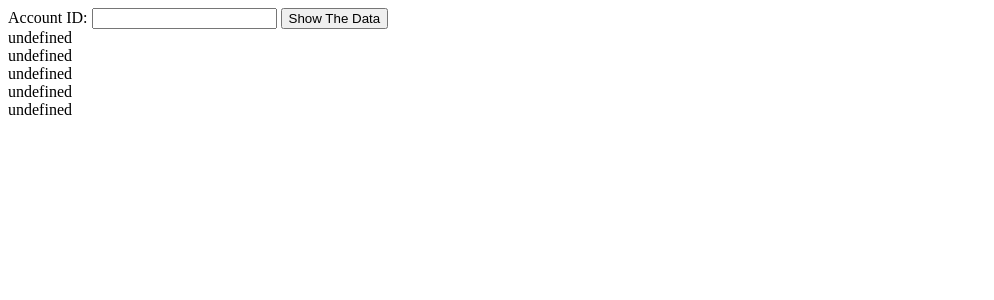
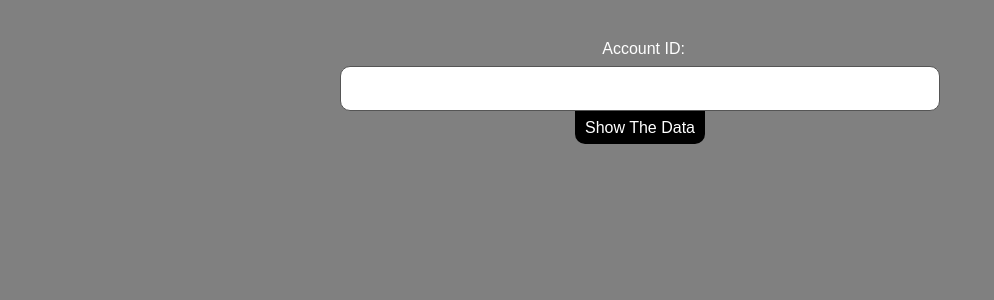
Before and after one commit to fsb3rke/discord-lookup, a SvelteKit app: page / in a window 1280 px wide. Shown: the top 300 px of the page, without its empty margins (0-994 px from the left). Built offline with nearby package versions, Linux system fonts and the light colour scheme.

Commit message:
feat: add front-end.

```diff
--- a/src/app.html
+++ b/src/app.html
@@ -6,7 +6,7 @@
 		<meta name="viewport" content="width=device-width, initial-scale=1" />
 		%sveltekit.head%
 	</head>
-	<body data-sveltekit-preload-data="hover">
+	<body data-sveltekit-preload-data="hover" style="background-color: gray">
 		<div style="display: contents">%sveltekit.body%</div>
 	</body>
 </html>
--- a/src/routes/+page.svelte
+++ b/src/routes/+page.svelte
@@ -5,3 +5,9 @@
 <div class="container">
     <Lookup />
 </div>
+
+<style>
+  * {
+    font-family: sans-serif;
+  }
+</style>
--- a/src/routes/lookup.svelte
+++ b/src/routes/lookup.svelte
@@ -1,6 +1,6 @@
 <script lang="ts">
 
-    let username: string;
+    let username: string = "invalid_body";
     let globalName: string;
     let avatarURL: string;
     let bannerURL: string;
@@ -39,20 +39,115 @@
 
 </script>
 
-<div>
-    <span>Account ID: </span>
-    <input type="text" id="inp_id">
+<div class="_input">
+    <span style="margin-left: .45rem; color: white;">Account ID: </span>
+    <div>
+        <input type="text" id="inp_id">
+    </div>
+    <a class="discord-lookup_btn" id="btn_showData" href="#crd-ctr" on:click={() => showData()}>
+        Show The Data
+    </a>
+</div>
+{#if username != "invalid_body"}
+<div class="card-container" id="crd-ctr">
 
-    <button id="btn_showData" on:click={() => showData()}>
-        Show The Data
-    </button>
-    <br>
-    <span>{username}</span><br>
-    <span>{globalName}</span><br>
-    <span style="background: {hexAccentColor}">{hexAccentColor}</span><br>
-    <span>{createdAt}</span><br>
-    <span>{isBot}</span><br>
-    <img src="{avatarURL}" alt="">
-    <img src="{bannerURL}" alt="">
+    <div class="card-user-banner">
+        {#if bannerURL != "invalid_body" || hexAccentColor != "invalid_body"}
+        <img src="{bannerURL}" style="border-radius: 10px 10px 0 0;" alt="banner">
+        {/if}
+    </div>
 
+    <div class="card-user-info">
+        <img class="card-user-avatar" src="{avatarURL}" alt="avatar"><br>
+        <div class="card-user-detail">
+            <span class="card-user-global-name">{globalName}</span><br>
+            <span class="card-user-user-name">{username}</span><br><br>
+            {#if hexAccentColor != "invalid_body"}
+            <span style="background: {hexAccentColor};">{hexAccentColor}</span><br>
+            {/if}
+            <span>{isBot}</span><br><br>
+            <span style="margin-left: 3.8rem;">
+                {createdAt.split(' ').map((x, i) => {
+                    let stack_data = [];
+                    if (i < 4) {
+                        stack_data.push(x);
+                    }
+                    return stack_data;
+                }).join(' ').trim()}
+            </span><br>
+        </div>
+    </div>
 </div>
+{/if}
+
+
+<style>
+
+    .discord-lookup_btn {
+        margin: 8px 0;
+        padding: 8px 10px;
+        background: black;
+        color: white;
+        text-decoration: none;
+        border-radius: 0 0 10px 10px;
+    }
+
+    input[type=text] {
+        width: 50%;
+        padding: 10px 10px;
+        margin: 8px 0;
+        border-radius: 10px;
+        box-sizing: border-box;
+        border: 1px solid #555;
+        outline: none;
+        font-size: 20px;
+        text-align: center;
+    }
+
+    ._input {
+        padding: 2rem;
+        text-align: center;
+        background: gray;
+    }
+
+    .card-container {
+        align-items: center;
+        justify-content: center;
+        text-align: center;
+        margin: auto;
+        padding: 2rem;
+        width: 50%;
+        border-radius: 10px;
+        background: darkgray;
+        box-shadow: rgb(70, 70, 70) 0px 20px 30px -10px;
+    }
+
+    .card-user-banner {
+        width: 100%;
+    }
+
+    .card-user-avatar {
+        border-radius: 50%;
+        width: 7rem;
+        margin-right: 18rem;
+        margin-top: -5rem;
+        padding: .3rem;
+        background: darkgray;
+    }
+
+    .card-user-detail {
+        margin-right: 18rem;
+    }
+
+    .card-user-global-name {
+        font-size: 1.2rem;
+        margin-left: .7rem;
+        margin-right: 1rem;
+    }
+
+    .card-user-user-name {
+        margin-left: .5rem;
+        margin-right: 1rem;
+    }
+
+</style>
```
